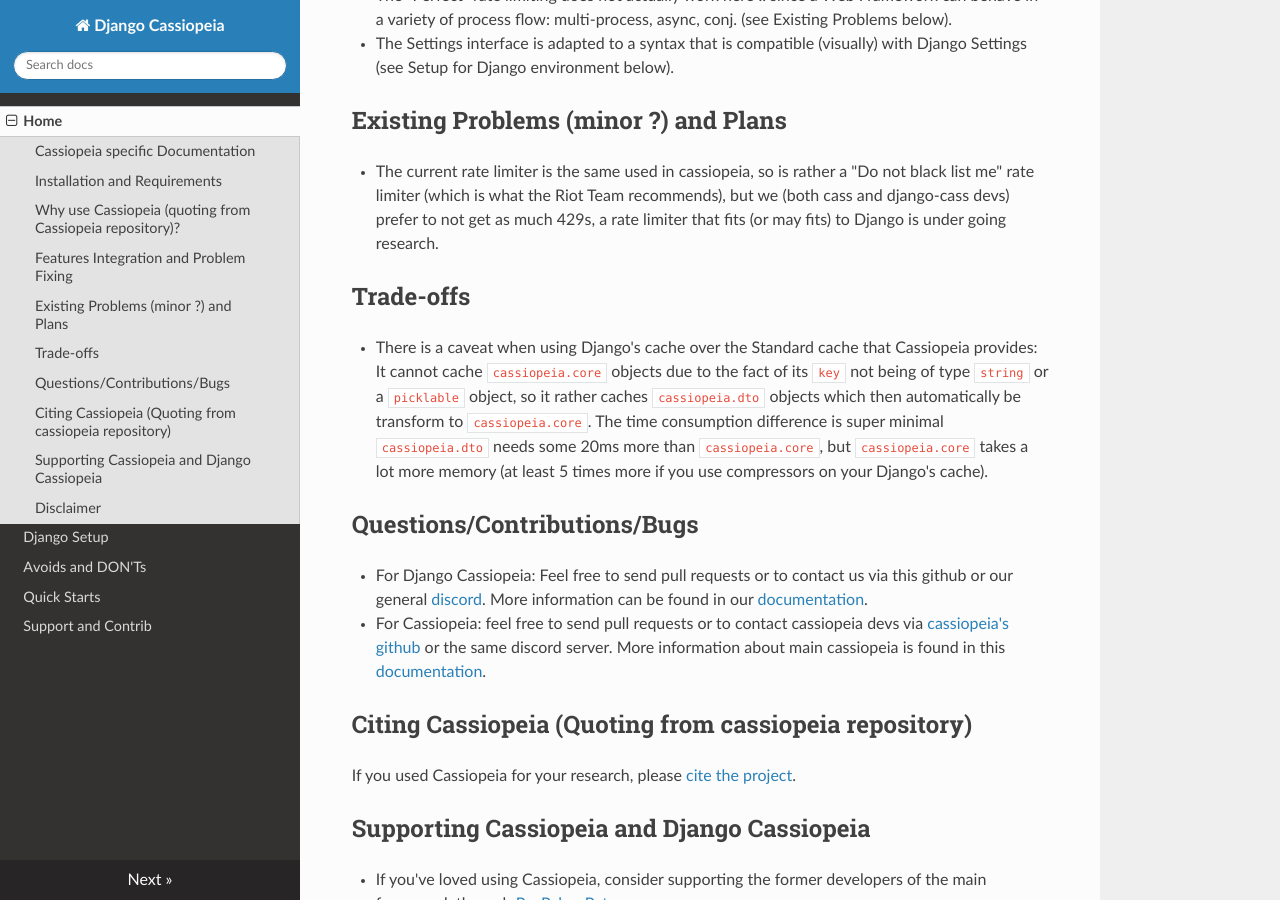
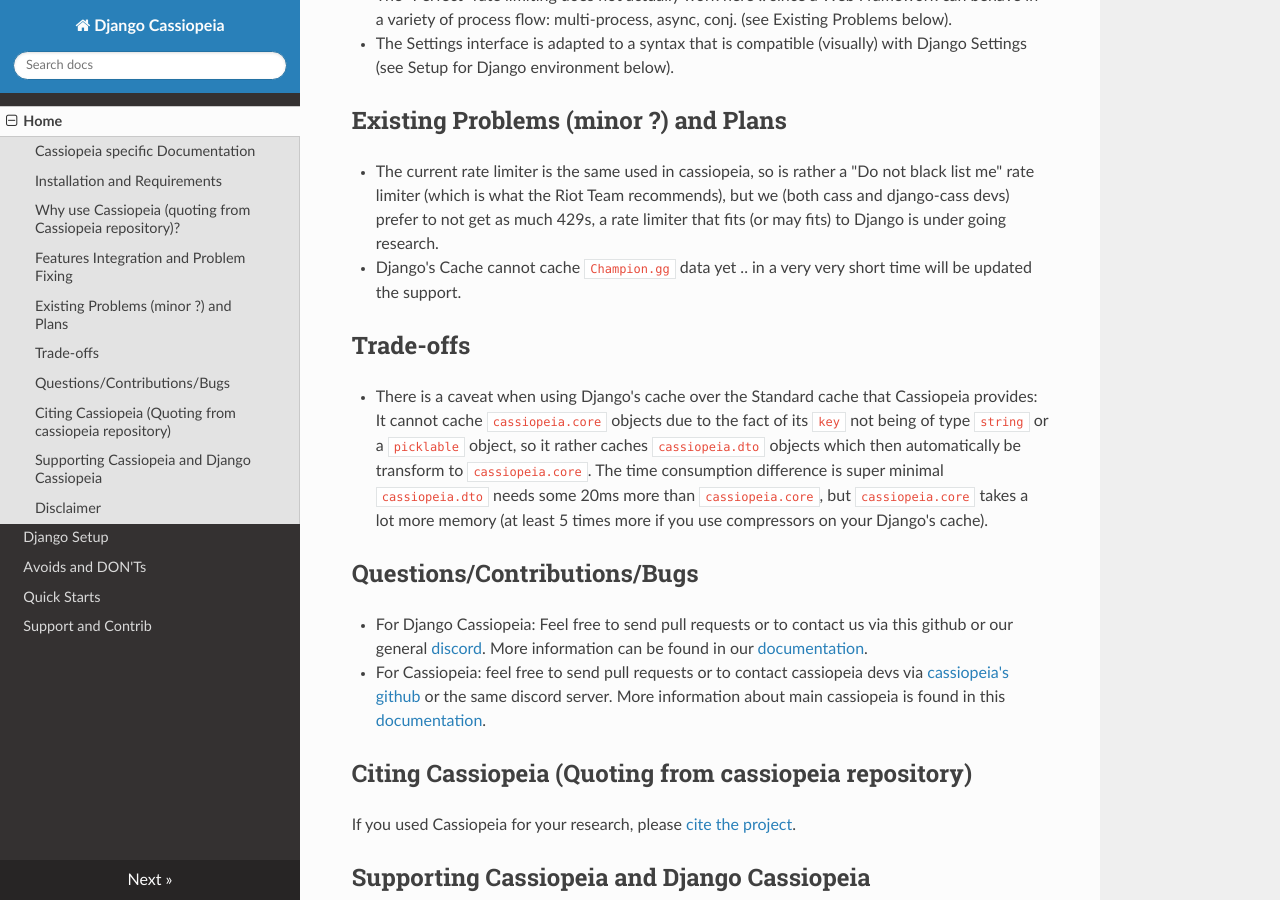
Before and after one commit to iann838/django-cassiopeia, an MkDocs documentation site: the page built from docs/index.md, in a window 1280 px wide and 900 px high, scrolled down 1315 px. Built offline with MkDocs 1.6.1, drawn with Linux system fonts in a browser that asks for light colours; nearby versions of some CDN libraries.

```diff
--- a/docs/index.md
+++ b/docs/index.md
@@ -48,6 +48,7 @@ pip install django-cassiopeia
 ## Existing Problems (minor ?) and Plans
 
 * The current rate limiter is the same used in cassiopeia, so is rather a "Do not black list me" rate limiter (which is what the Riot Team recommends), but we (both cass and django-cass devs) prefer to not get as much 429s, a rate limiter that fits (or may fits) to Django is under going research.
+* Django's Cache cannot cache `Champion.gg` data yet .. in a very very short time will be updated the support.
 
 ## Trade-offs
 
--- a/mkdocs.yml
+++ b/mkdocs.yml
@@ -6,4 +6,3 @@ nav:
   - Quick Starts: examples.md
   - Support and Contrib: supports.md
 theme: readthedocs
-extra_css: [css/prevent-burning-your-eyes.css]
--- a/readthedocs.yml
+++ b/readthedocs.yml
@@ -7,3 +7,5 @@ python:
     version: 3.6
     install:
         - method: pip
+
+extra_css: [css/prevent-burning-your-eyes.css]
```
Also changed, not shown: README.md (+7 -0 lines).
